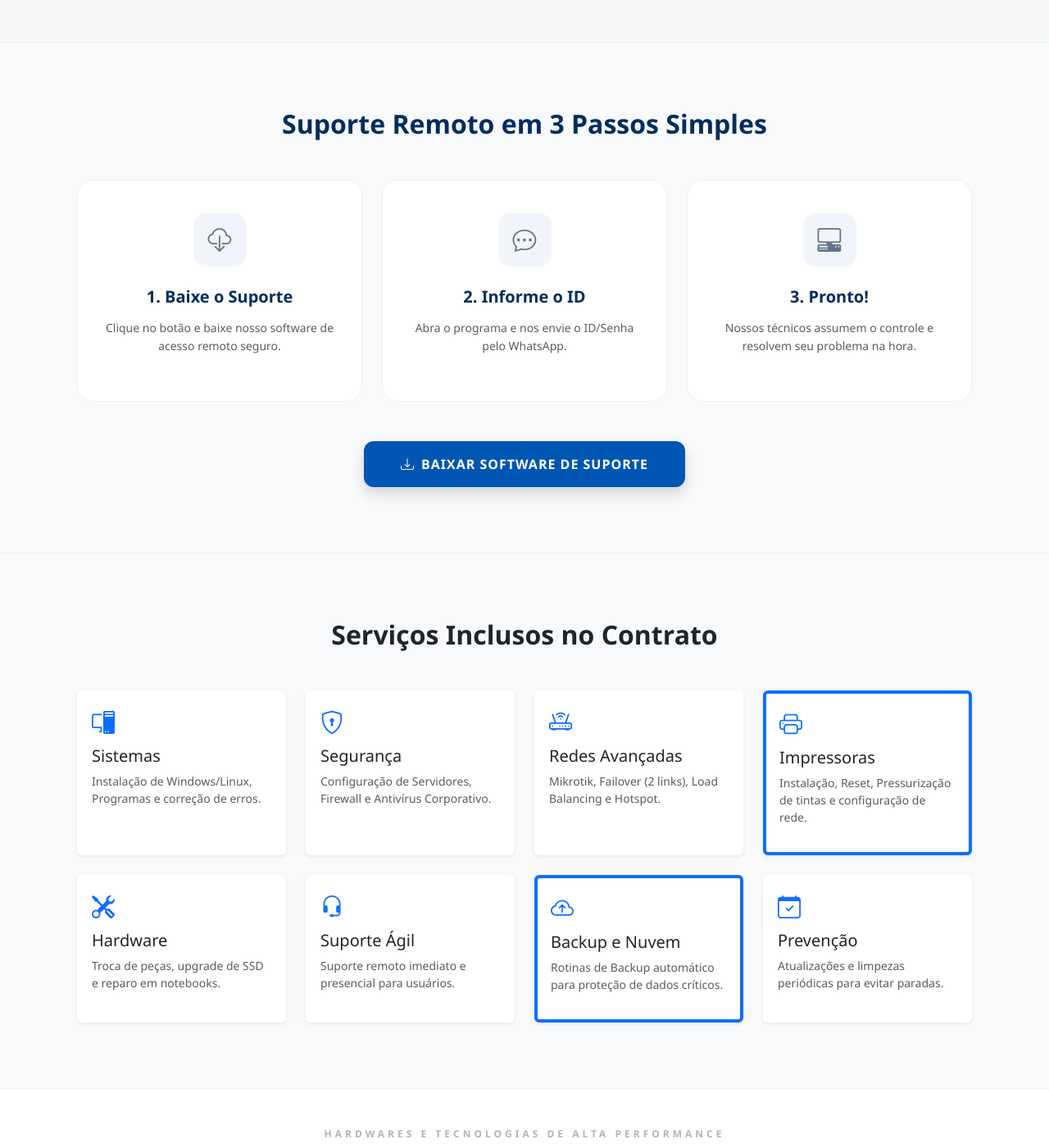
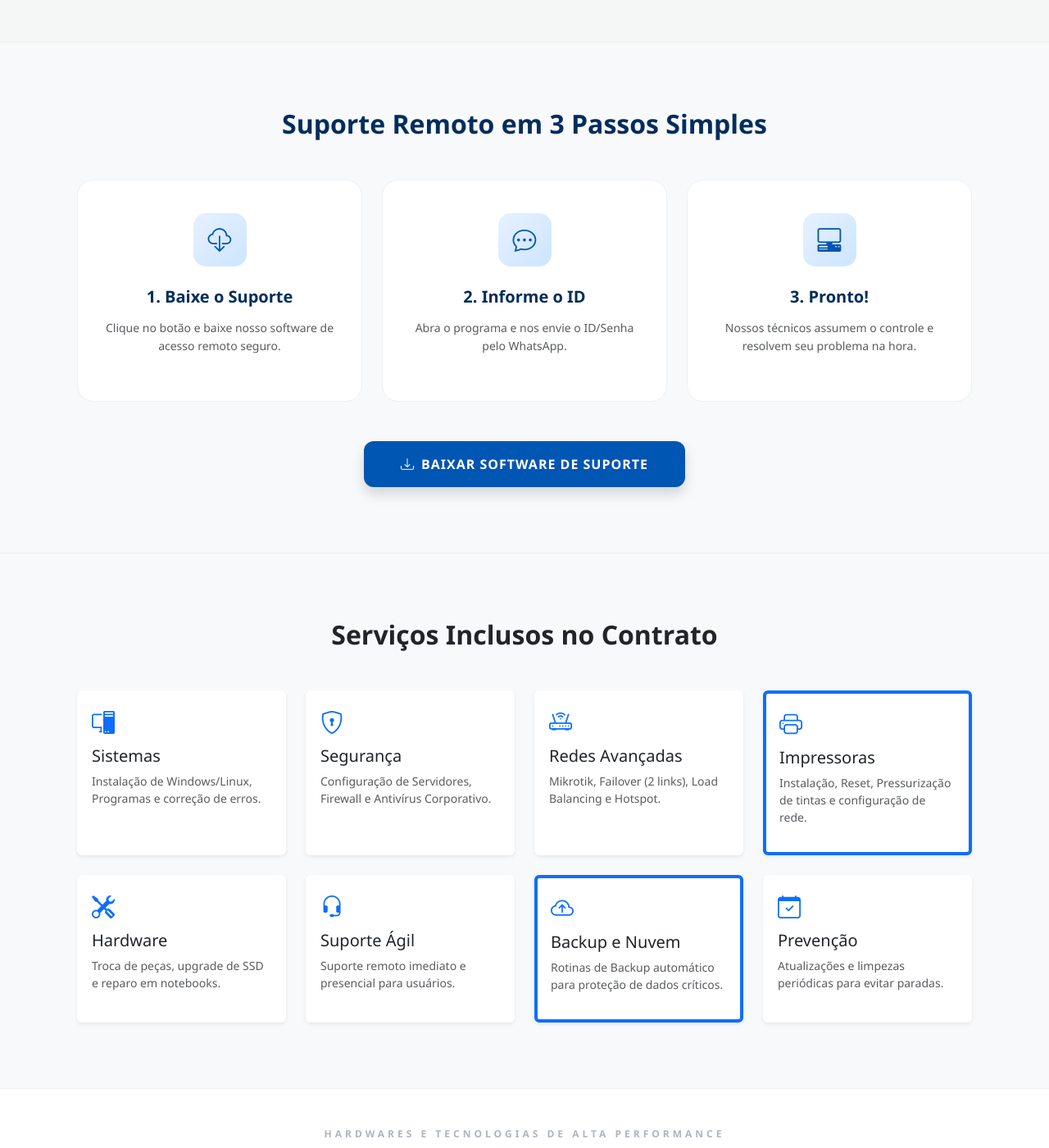
Before and after one commit to psinformaticagba/psinformaticagba.github.io, a Jekyll site: the page built from index.html, in a window 1280 px wide and 1400 px high, scrolled down 1959 px. Shown: the whole window at 82% size. Built offline with Jekyll 4.4.1, drawn with Linux system fonts in a browser that asks for light colours.

Commit message:
pequenos ajustes em: styles.css

```diff
--- a/assets/css/main.css
+++ b/assets/css/main.css
@@ -275,7 +275,7 @@
 }
 
 .service-card {
-    border: 2px solid transparent; /* Adicionado para evitar o balanço ao aparecer a borda */
+    border: 2px solid transparent;
     border-radius: 20px;
     background: rgba(255, 255, 255, 0.9);
     backdrop-filter: blur(10px);
@@ -288,7 +288,7 @@
 .service-card:hover {
     transform: translateY(-10px);
     box-shadow: 0 20px 40px rgba(0,0,0,0.12);
-    border: 2px solid var(--primary-color); /* Agora a borda envolve todo o card */
+    border: 2px solid var(--primary-color);
 }
 
 .service-icon {
@@ -305,9 +305,11 @@
     transition: 0.3s;
 }
 
+/* ATUALIZADO: Ícone agora gira e aumenta levemente como no suporte remoto */
 .service-card:hover .service-icon {
     background: var(--primary-color);
     color: white;
+    transform: rotate(-5deg) scale(1.1);
 }
 
 .cta-section {
@@ -507,7 +509,7 @@
 
 /* --- ESTILO DO PASSO A PASSO DE SUPORTE REMOTO --- */
 .section-suporte-remoto {
-    background-color: #f8f9fa; /* Fundo cinza bem claro para destacar das outras seções */
+    background-color: #f8f9fa;
     padding: 80px 0;
     border-top: 1px solid #eee;
     border-bottom: 1px solid #eee;
@@ -528,11 +530,12 @@
     border-color: var(--primary-color);
 }
 
+/* ÍCONE ATUALIZADO PARA AZUL IGUAL AOS SERVIÇOS */
 .step-icon-container {
     width: 65px;
     height: 65px;
-    background-color: #f1f5f9;
-    color: #64748b; /* Cor neutra inicial */
+    background: linear-gradient(135deg, #e7f1ff 0%, #cce5ff 100%); /* Azul igual serviços */
+    color: var(--primary-color); /* Ícone azul */
     border-radius: 15px;
     display: inline-flex;
     align-items: center;
@@ -543,9 +546,9 @@
 }
 
 .step-card-remoto:hover .step-icon-container {
-    background-color: var(--primary-color);
-    color: white;
-    transform: rotate(-5deg); /* Pequeno charme no hover */
+    background: var(--primary-color); /* Fundo azul preenchido */
+    color: white; /* Ícone branco */
+    transform: rotate(-5deg) scale(1.1); /* Mantive o charme do giro */
 }
 
 .step-card-remoto h4 {
@@ -572,6 +575,7 @@
     transition: 0.3s;
     display: inline-flex;
     align-items: center;
+    text-decoration: none; /* Garante que não tenha sublinhado */
 }
 
 .btn-suporte-action:hover {
```
